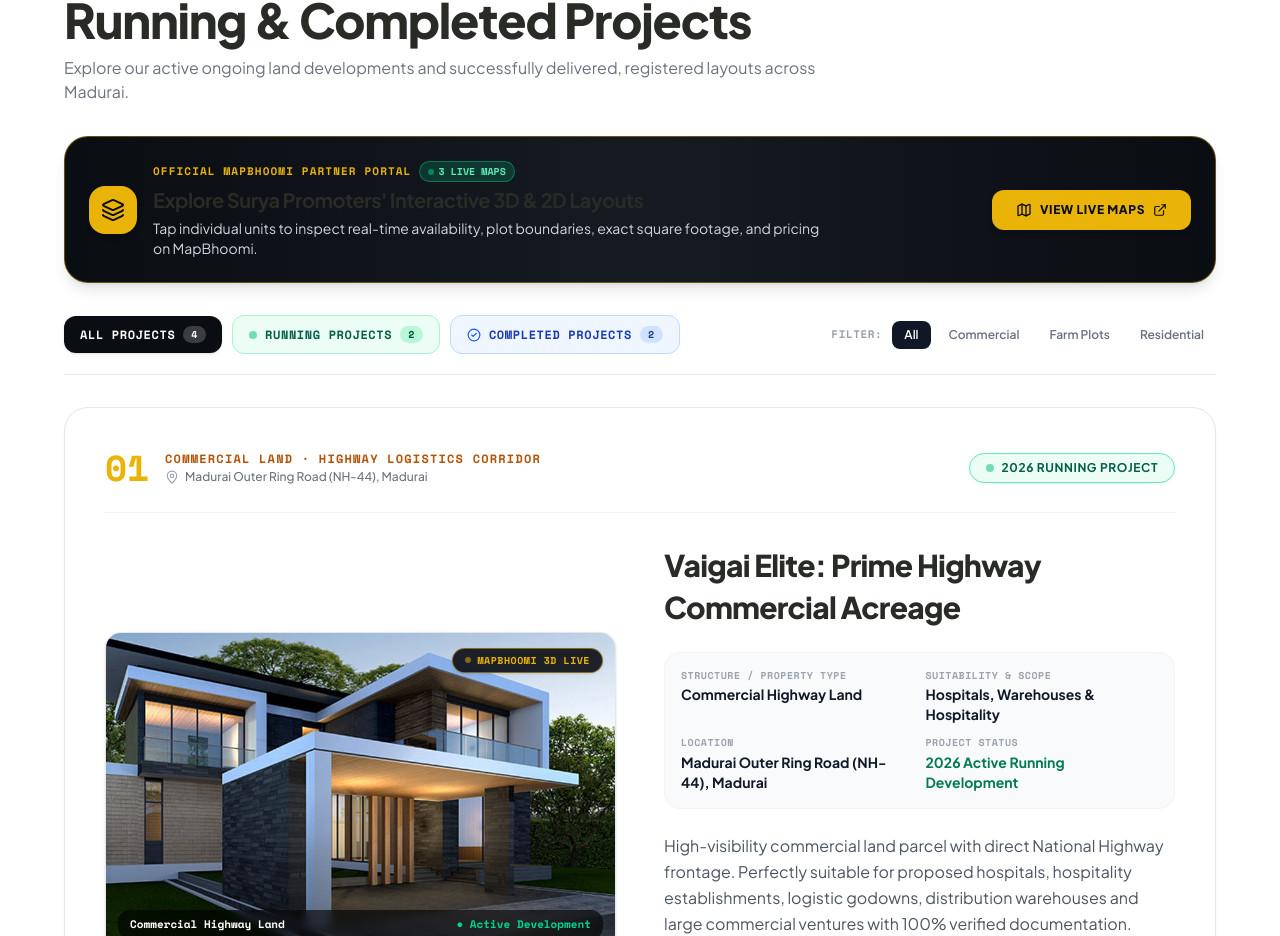
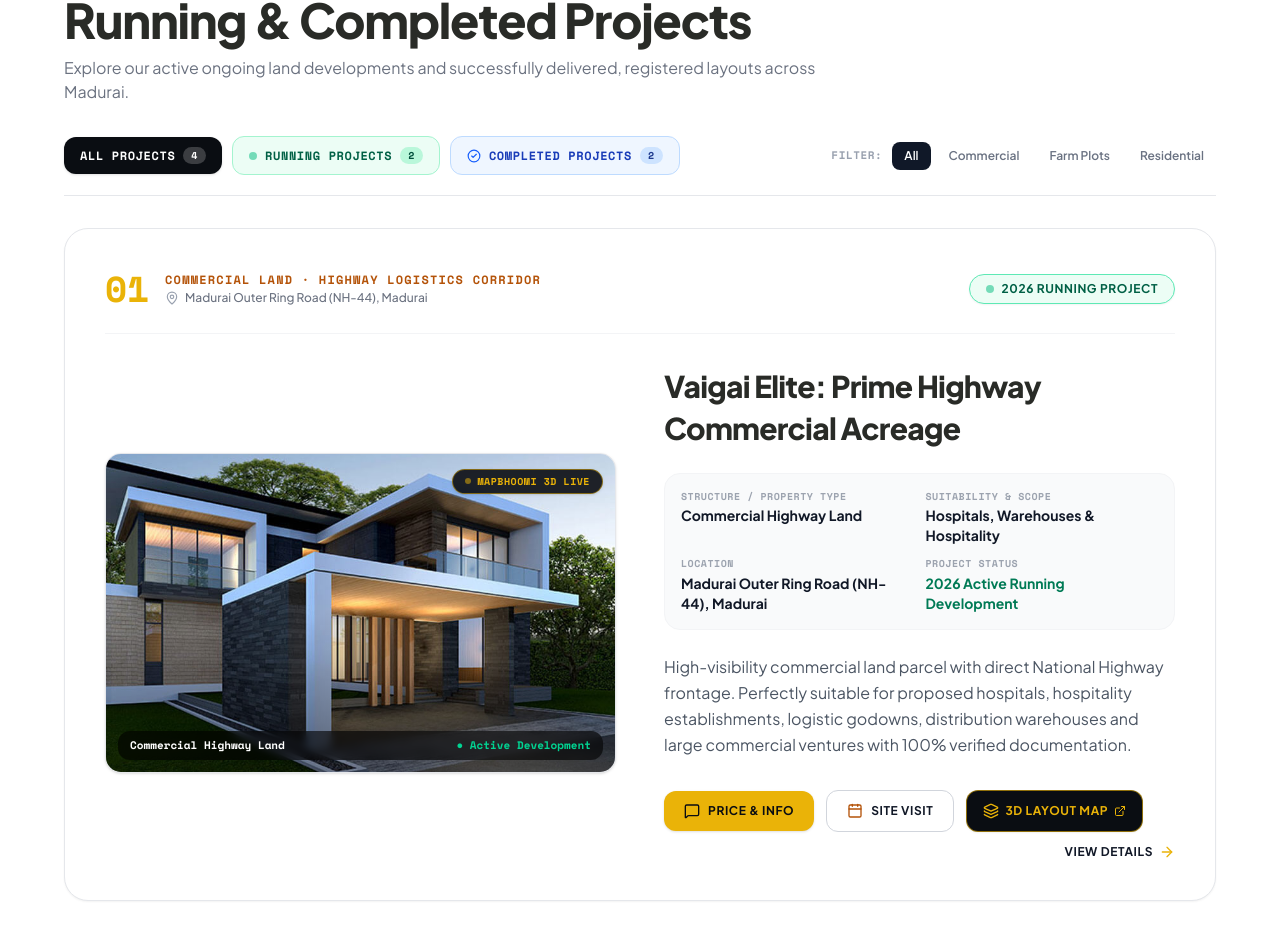
Before and after one commit to Suman-1108/surya_promoter, a Next.js app: page / in a window 1280 px wide. Shown: the part 1258-2194 px from the top of the page. Built offline with nearby package versions, Linux system fonts and the light colour scheme.

Commit message:
Remove MapBhoomi spotlight banner from Featured Properties and Projects page

```diff
--- a/src/components/sections/ModernFeaturedProperties.tsx
+++ b/src/components/sections/ModernFeaturedProperties.tsx
@@ -179,47 +179,6 @@ export default function ModernFeaturedProperties() {
               ? "மதுரை மற்றும் அதன் சுற்றுவட்டாரப் பகுதிகளில் சூர்யா புரமோட்டர்ஸின் தீவிர செயல்பாட்டில் உள்ள திட்டங்கள் மற்றும் வெற்றிகரமாக முடிக்கப்பட்ட நில மேம்பாடுகளைக் காண்க."
               : "Explore our active ongoing land developments and successfully delivered, registered layouts across Madurai."}
           </p>
-        </div>
-
-        {/* MapBhoomi Digital Twin Spotlight Banner */}
-        <div className="mt-8 rounded-3xl border border-[#EAB308]/40 bg-gradient-to-r from-[#0A0D12] via-[#161B22] to-[#0A0D12] p-6 text-white shadow-lg flex flex-col md:flex-row md:items-center justify-between gap-6">
-          <div className="flex items-start sm:items-center gap-4">
-            <div className="flex h-12 w-12 shrink-0 items-center justify-center rounded-2xl bg-[#EAB308] text-[#0A0D12] shadow-md">
-              <Layers className="h-6 w-6" />
-            </div>
-            <div>
-              <div className="flex items-center gap-2">
-                <span className="font-mono text-[11px] font-bold uppercase tracking-widest text-[#EAB308]">
-                  OFFICIAL MAPBHOOMI PARTNER PORTAL
-                </span>
-                <span className="inline-flex items-center gap-1 rounded-full bg-emerald-500/20 border border-emerald-400/40 px-2 py-0.5 text-[10px] font-mono font-bold text-emerald-300">
-                  <span className="h-1.5 w-1.5 rounded-full bg-emerald-400 animate-pulse" />
-                  3 LIVE MAPS
-                </span>
-              </div>
-              <h3 className="font-display text-lg sm:text-xl font-bold text-white mt-1">
-                {language === "ta"
-                  ? "மேப்போமியில் சூர்யா புரமோட்டர்ஸின் நேரடி 3D & 2D வரைபடங்கள்"
-                  : "Explore Surya Promoters' Interactive 3D & 2D Layouts"}
-              </h3>
-              <p className="text-xs sm:text-sm text-gray-300 mt-1 max-w-2xl">
-                {language === "ta"
-                  ? "எங்கள் மனைப்பிரிவுகளில் மனைகளின் அளவுகள், விலை மற்றும் தற்போதைய முன்பதிவு நிலையை 3D வரைபடத்தில் நேரடியாகக் காண்க."
-                  : "Tap individual units to inspect real-time availability, plot boundaries, exact square footage, and pricing on MapBhoomi."}
-              </p>
-            </div>
-          </div>
-
-          <a
-            href="https://mapbhoomi.com/l/surya-promoters"
-            target="_blank"
-            rel="noopener noreferrer"
-            className="inline-flex items-center justify-center gap-2 rounded-xl bg-[#EAB308] px-6 py-3 font-display text-xs font-extrabold uppercase tracking-wider text-[#0A0D12] shadow-md hover:bg-[#ca9a07] transition hover:scale-105 shrink-0"
-          >
-            <Map className="h-4 w-4" />
-            <span>{language === "ta" ? "வரைபடங்களை பார்க்க" : "View Live Maps"}</span>
-            <ExternalLink className="h-3.5 w-3.5" />
-          </a>
         </div>
 
         {/* Dual-Level Filter Bar: 1. Project Type (Running vs Completed) + 2. Categories */}
--- a/src/components/sections/ProjectsSection.tsx
+++ b/src/components/sections/ProjectsSection.tsx
@@ -192,47 +192,6 @@ export default function ProjectsSection() {
           </button>
         </div>
 
-        {/* MapBhoomi Digital Twin Spotlight Banner */}
-        <div className="mt-8 rounded-3xl border border-[#EAB308]/40 bg-gradient-to-r from-[#0A0D12] via-[#161B22] to-[#0A0D12] p-6 text-white shadow-lg flex flex-col md:flex-row md:items-center justify-between gap-6">
-          <div className="flex items-start sm:items-center gap-4">
-            <div className="flex h-12 w-12 shrink-0 items-center justify-center rounded-2xl bg-[#EAB308] text-[#0A0D12] shadow-md">
-              <Layers className="h-6 w-6" />
-            </div>
-            <div>
-              <div className="flex items-center gap-2">
-                <span className="font-mono text-[11px] font-bold uppercase tracking-widest text-[#EAB308]">
-                  MAPBHOOMI INTERACTIVE PLATFORM
-                </span>
-                <span className="inline-flex items-center gap-1 rounded-full bg-emerald-500/20 border border-emerald-400/40 px-2 py-0.5 text-[10px] font-mono font-bold text-emerald-300">
-                  <span className="h-1.5 w-1.5 rounded-full bg-emerald-400 animate-pulse" />
-                  3 LIVE MAPS
-                </span>
-              </div>
-              <h3 className="font-display text-lg sm:text-xl font-bold text-white mt-1">
-                {language === "ta"
-                  ? "நேரடி 3D & 2D மனை வரைபடங்களை மேப்போமியில் காண்க"
-                  : "Explore Surya Promoters' Live Interactive Layouts on MapBhoomi"}
-              </h3>
-              <p className="text-xs sm:text-sm text-gray-300 mt-1 max-w-2xl">
-                {language === "ta"
-                  ? "மதுரை பார்ம்ஸ் & ஃப்ரூட்ஸ், வைகை எலைட் கார்டன் மற்றும் பூம்பிடகாய் திட்டங்களின் நேரடி நிலப்பரப்பு மற்றும் மனை இருப்பு நிலையை ஆராயுங்கள்."
-                  : "Rotate in 3D, zoom into individual plots, and tap for dimensions, pricing, and live availability across Madurai Farms, Vaigai Elite, and Poombidagai."}
-              </p>
-            </div>
-          </div>
-
-          <a
-            href="https://mapbhoomi.com/l/surya-promoters"
-            target="_blank"
-            rel="noopener noreferrer"
-            className="inline-flex items-center justify-center gap-2 rounded-xl bg-[#EAB308] px-6 py-3 font-display text-xs font-extrabold uppercase tracking-wider text-[#0A0D12] shadow-md hover:bg-[#ca9a07] transition hover:scale-105 shrink-0"
-          >
-            <Map className="h-4 w-4" />
-            <span>{language === "ta" ? "நேரடி வரைபடங்கள்" : "Launch Map Portal"}</span>
-            <ExternalLink className="h-3.5 w-3.5" />
-          </a>
-        </div>
-
         {/* Projects Cards Grid */}
         {filteredProjects.length === 0 ? (
           <div className="mt-12 py-16 text-center bg-white rounded-3xl border border-[#E8E2D7]">
```
